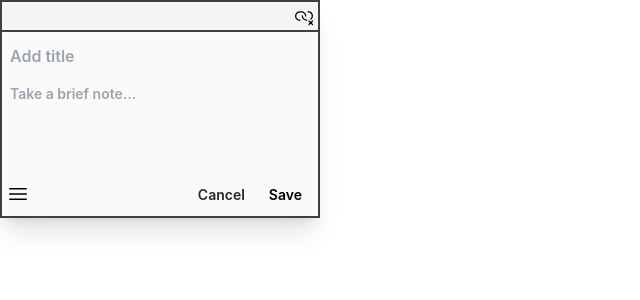
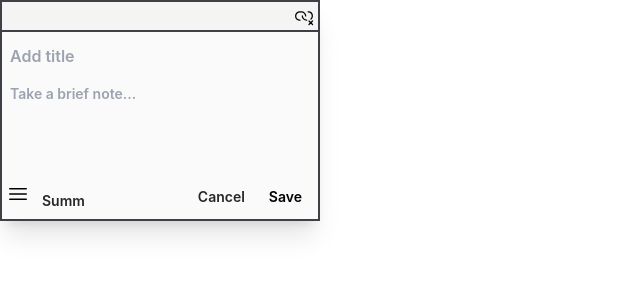
Before and after one commit to mvavassori/obsidian-web-clipper, a React (Create React App) app: page / in a window 1280 px wide. Shown: the top 300 px of the page, without its empty margins (0-640 px from the left). Built offline with nearby package versions, Linux system fonts and the light colour scheme; no server answers.

Commit message:
Summarization initial commit

```diff
--- a/package.json
+++ b/package.json
@@ -3,10 +3,12 @@
   "version": "0.1.0",
   "private": true,
   "dependencies": {
+    "@postlight/parser": "^2.2.3",
     "react": "^18.2.0",
     "react-dom": "^18.2.0",
     "react-scripts": "5.0.1",
-    "react-textarea-autosize": "^8.4.1"
+    "react-textarea-autosize": "^8.4.1",
+    "url": "^0.11.1"
   },
   "scripts": {
     "dev": "webpack --watch --config webpack.dev.js",
--- a/src/App.js
+++ b/src/App.js
@@ -2,6 +2,7 @@
 import "./App.css";
 import React, { useState, useEffect, useRef } from "react";
 import TextareaAutosize from "react-textarea-autosize";
+import Parser from "@postlight/parser";
 
 function App() {
   const [pageInfo, setPageInfo] = useState({ title: "", url: "" });
@@ -197,6 +198,26 @@ function App() {
     chrome.runtime.openOptionsPage();
   };
 
+  // const handleSummarization = () => {
+  //   Parser.parse(pageInfo?.url).then((result) => console.log(result));
+  // };
+  const handleSummarization = () => {
+    Parser.parse(pageInfo?.url).then((result) => {
+      fetch("http://localhost:8000/summarize", {
+        method: "POST",
+        headers: {
+          "Content-Type": "application/json",
+        },
+        body: JSON.stringify({ text: result.content }),
+      })
+        .then((response) => response.json())
+        .then((data) => console.log(data))
+        .catch((error) => {
+          console.error("Error:", error);
+        });
+    });
+  };
+
   return (
     <div
       ref={containerRef}
@@ -221,9 +242,9 @@ function App() {
               <g
                 fill="none"
                 stroke="currentColor"
-                stroke-linecap="round"
-                stroke-linejoin="round"
-                stroke-width="1.5"
+                strokeLinecap="round"
+                strokeLinejoin="round"
+                strokeWidth="1.5"
               >
                 <path d="M14 11.998C14 9.506 11.683 7 8.857 7H7.143C4.303 7 2 9.238 2 11.998c0 2.378 1.71 4.368 4 4.873a5.3 5.3 0 0 0 1.143.124M16.857 7c.393 0 .775.043 1.143.124c2.29.505 4 2.495 4 4.874a4.92 4.92 0 0 1-1.634 3.653" />
                 <path d="M10 11.998c0 2.491 2.317 4.997 5.143 4.997M18 22.243l2.121-2.122m0 0L22.243 18m-2.122 2.121L18 18m2.121 2.121l2.122 2.122" />
@@ -321,6 +342,12 @@ function App() {
               />
             </svg>
           </button>
+          <button
+            className="text-sm py-1 px-2 bg-zinc-50 rounded hover:bg-zinc-200 active:bg-zinc-300 font-semibold text-zinc-800"
+            onClick={handleSummarization}
+          >
+            Summ
+          </button>
           {showHamburgerMenu && (
             <div
               ref={menuRef}
--- a/webpack.config.js
+++ b/webpack.config.js
@@ -67,4 +67,9 @@ module.exports = {
       ],
     }),
   ],
+  resolve: {
+    fallback: {
+      url: require.resolve("url/"),
+    },
+  },
 };
--- a/webpack.dev.js
+++ b/webpack.dev.js
@@ -73,4 +73,9 @@ module.exports = {
     compress: true,
     port: 9000,
   },
+  resolve: {
+    fallback: {
+      url: require.resolve("url/"),
+    },
+  },
 };
```
Also changed, not shown: 1 other file (tests, documents, lock files or other folders).
